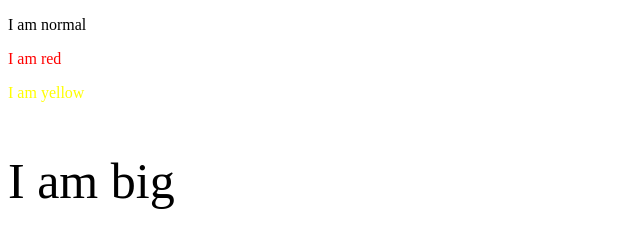
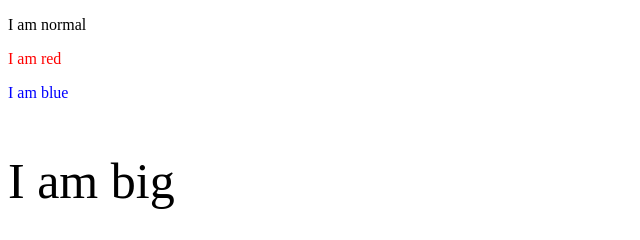
Before and after one commit to SELVARUBA12/Ritdemo, a plain HTML site: page index.html in a window 1280 px wide. Shown: the full height of the page, 0-640 px from the left. Drawn offline with Linux system fonts and the light colour scheme.

Commit message:
Update index.html

```diff
--- a/index.html
+++ b/index.html
@@ -4,7 +4,7 @@
 
 <p>I am normal</p>
 <p style="color:red;">I am red</p>
-<p style="color:yellow;">I am yellow</p>
+<p style="color:blue;">I am blue</p>
 <p style="font-size:50px;">I am big</p>
 
 </body>
```
